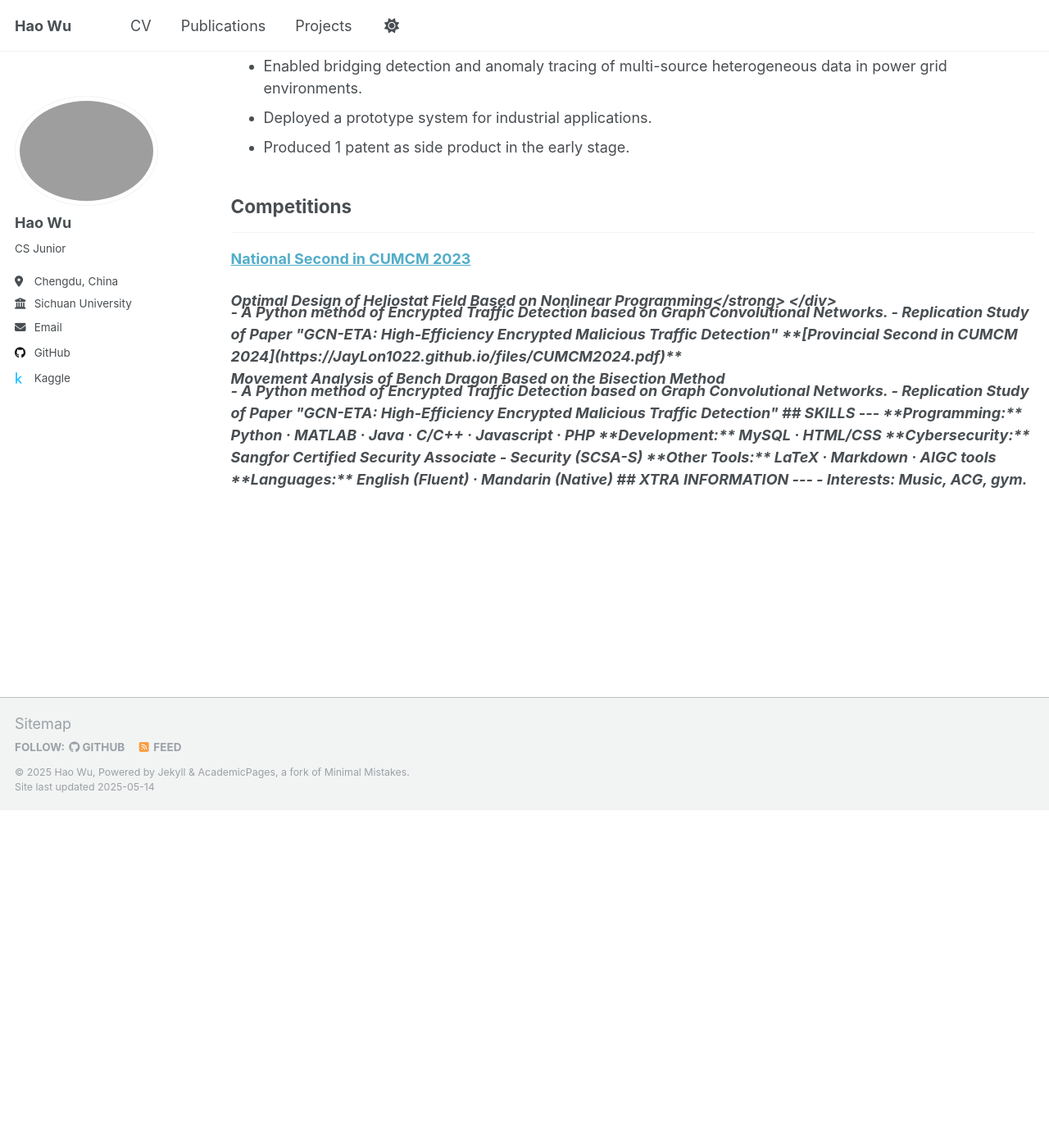
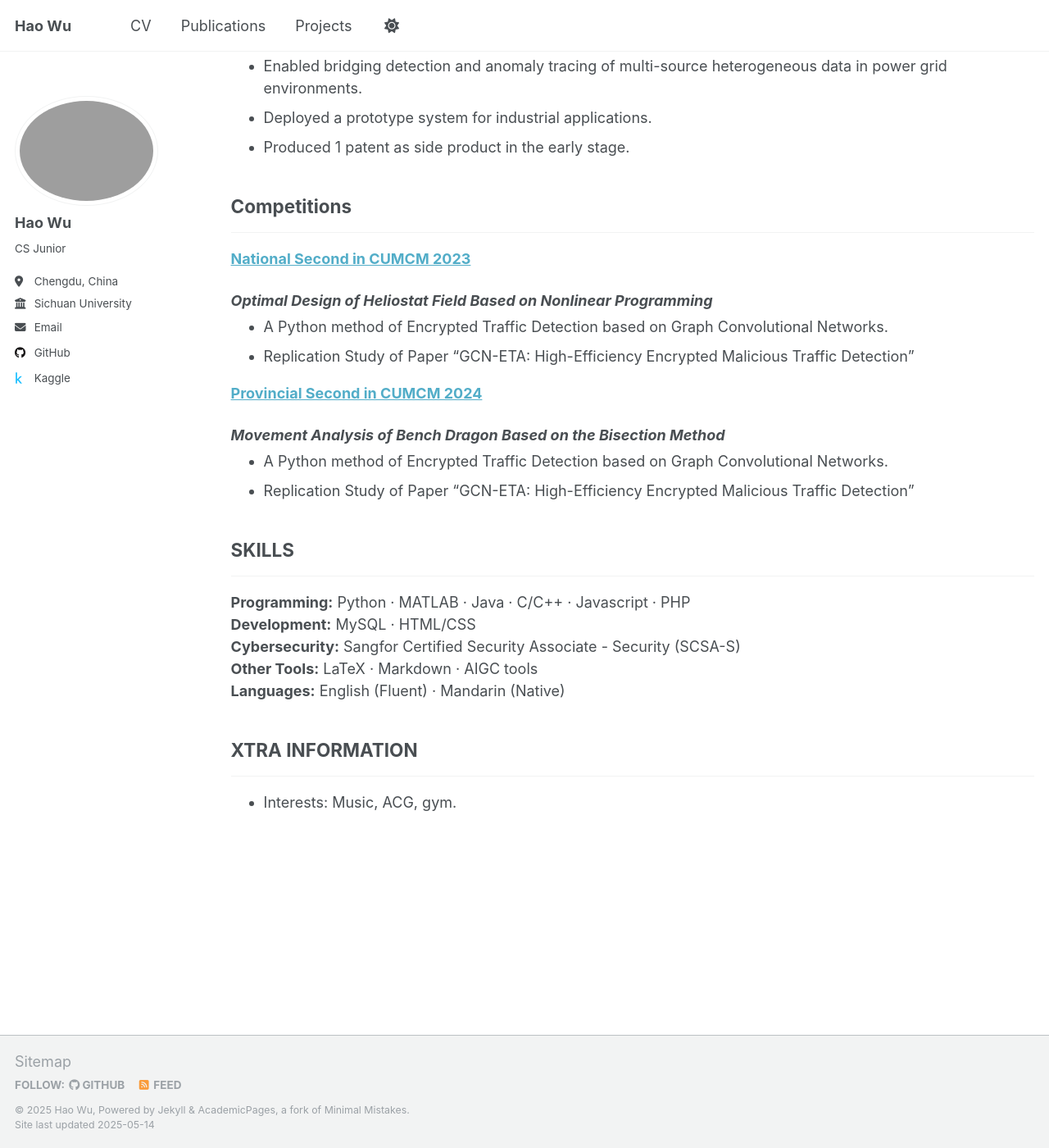
Before and after one commit to JayLon1022/JayLon1022.github.io, a Jekyll site: the page built from _pages/cv.md, in a window 1280 px wide and 1400 px high, scrolled down 1752 px. Shown: the whole window at 82% size. Built offline with Jekyll 4.4.1, drawn with Linux system fonts in a browser that asks for light colours; before the commit the page ends 2740 px from its top, so only the background shows below that.

Commit message:
cv debug

```diff
--- a/_pages/cv.md
+++ b/_pages/cv.md
@@ -126,7 +126,7 @@ redirect_from:
 
 **[National Second in CUMCM 2023 ](https://JayLon1022.github.io/files/CUMCM2023.pdf)**
 <div style="display: flex; justify-content: space-between;">
-<strong><em>Optimal Design of Heliostat Field Based on Nonlinear Programming</strong>
+<strong><em>Optimal Design of Heliostat Field Based on Nonlinear Programming</em></strong>
 </div>
 <div style="margin-top: -0.7em;"></div>
 - A Python method of Encrypted Traffic Detection based on Graph Convolutional Networks.
@@ -134,7 +134,7 @@ redirect_from:
 
 **[Provincial Second in CUMCM 2024](https://JayLon1022.github.io/files/CUMCM2024.pdf)**
 <div style="display: flex; justify-content: space-between;">
-<strong>Movement Analysis of Bench Dragon Based on the Bisection Method</strong>
+<strong><em>Movement Analysis of Bench Dragon Based on the Bisection Method</em></strong>
 </div>
 <div style="margin-top: -0.7em;"></div>
 - A Python method of Encrypted Traffic Detection based on Graph Convolutional Networks.
```
